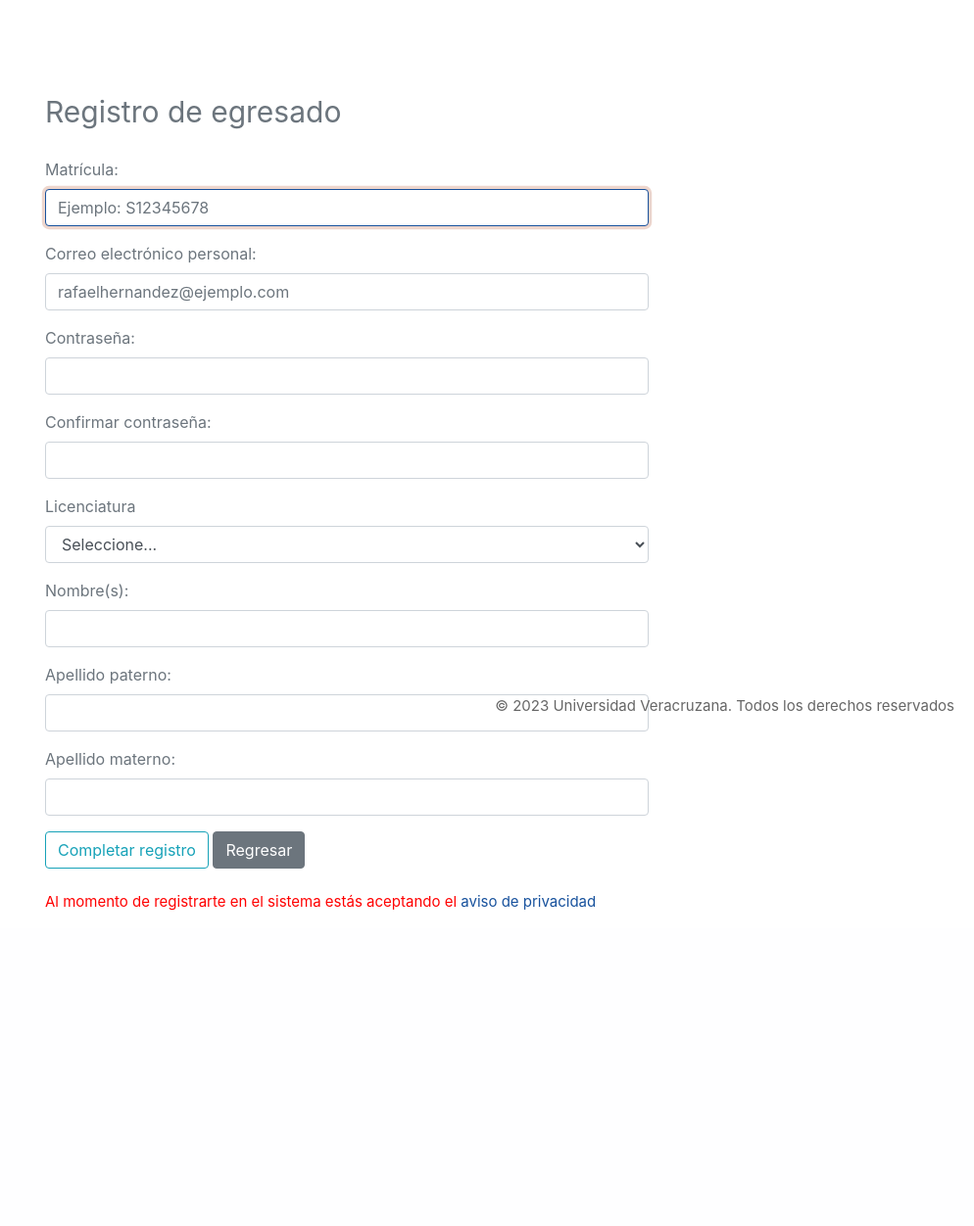
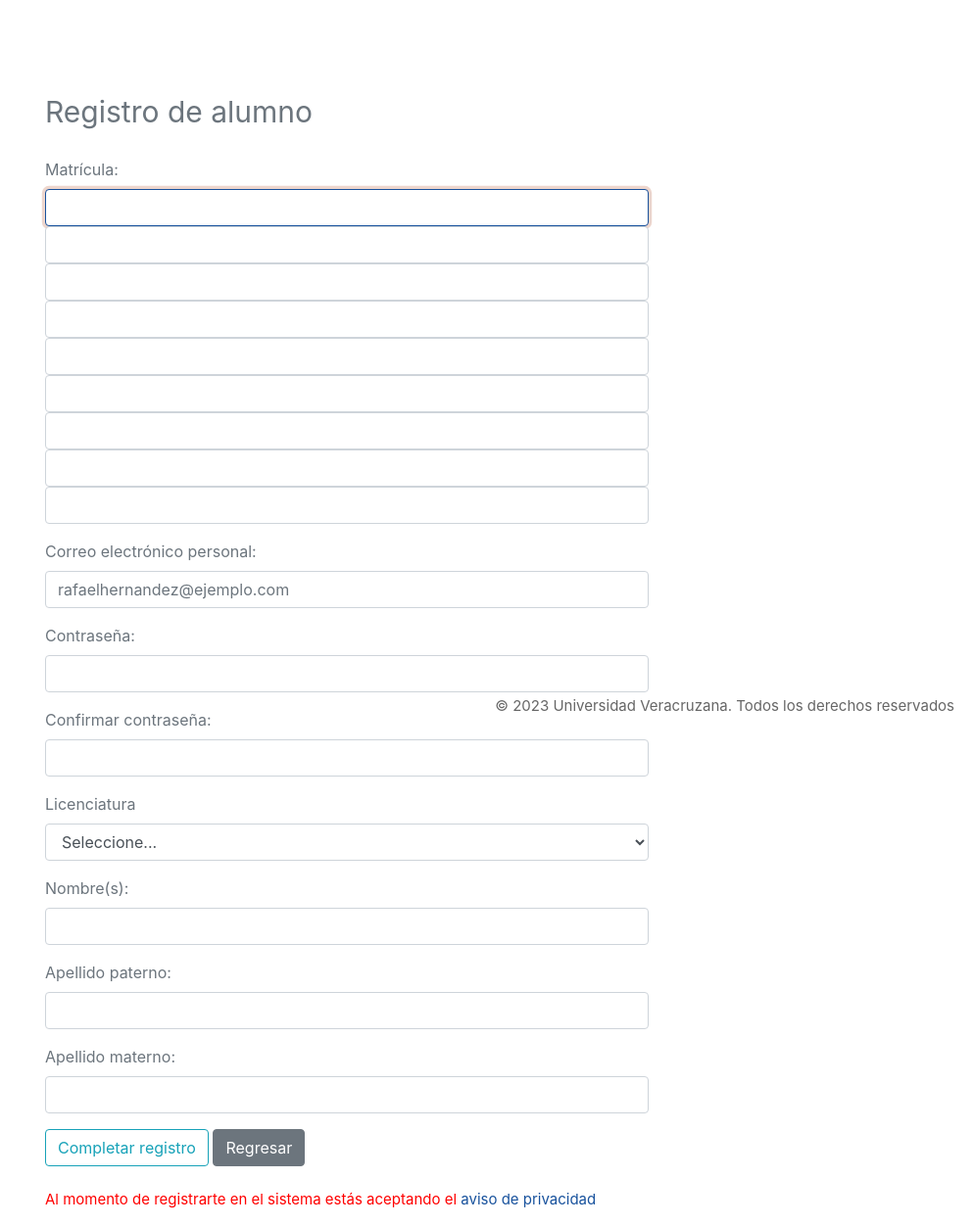
Before and after one commit to VeggieCode/SSE-PRIV, a Django app: page /signup/ in a window 1280 px wide. Shown: the part 52-1304 px from the top of the page at 98% size, without its empty margins (286-1280 px from the left). Before the commit the page ends 982 px from the top, so only its background shows below. Run offline with Django 4.2, Linux system fonts and the light colour scheme; some libraries are stand-ins or nearby versions; some web fonts are replaced.

Commit message:
Cambios en la interfaz

```diff
--- a/seguimiento_egresados/static/css/custom.css
+++ b/seguimiento_egresados/static/css/custom.css
@@ -45,6 +45,11 @@ body {
 .subtitulo-principal {
     display: flex;
     justify-content: center;
+}
+
+.matricula-container {
+    display: inline-flex;
+    margin-right: 10px;
 }
 
 .fill {
--- a/seguimiento_egresados/student_module/forms.py
+++ b/seguimiento_egresados/student_module/forms.py
@@ -5,7 +5,31 @@ from .models import *
 from django.utils.translation import gettext_lazy as _
 from django.forms import ModelForm
 
+class MatriculaWidget(forms.MultiWidget):
+    def __init__(self, attrs=None):
+        widgets = [
+            TextInput(attrs={'size': '1', 'maxlength': '1'}),
+            TextInput(attrs={'size': '1', 'maxlength': '1'}),
+            TextInput(attrs={'size': '1', 'maxlength': '1'}),
+            TextInput(attrs={'size': '1', 'maxlength': '1'}),
+            TextInput(attrs={'size': '1', 'maxlength': '1'}),
+            TextInput(attrs={'size': '1', 'maxlength': '1'}),
+            TextInput(attrs={'size': '1', 'maxlength': '1'}),
+	    	TextInput(attrs={'size': '1', 'maxlength': '1'}),
+            TextInput(attrs={'size': '1', 'maxlength': '1'})
+        ]
+        super().__init__(widgets, attrs)
 
+    def decompress(self, value):
+        if value:
+            return list(value)
+        else:
+            return [None] * 9
+
+    def as_widget(self, attrs=None, **kwargs):
+        attrs = attrs or {}
+        attrs['class'] = 'matricula-container'
+        return super().as_widget(attrs, **kwargs)
 
 class UpperField(forms.CharField):
 
@@ -14,13 +38,11 @@ class UpperField(forms.CharField):
 
 class SignupUserForm(UserCreationForm):
     matricula_validator = RegexValidator(
-        r'S(1[4-9]|1[0-9]|19)\d{6}$',
-        'La matrícula no es válida'
+        r'S(1[4-9]|[2-9][0-9])\d{6}$',
+        'Por favor ingrese una matrícula válida'
     )
 
-
-
-    username = UpperField(required=True, widget=forms.TextInput(attrs={'placeholder': 'Ejemplo: S12345678'}), validators=[matricula_validator])
+    username = UpperField(required=True, widget=MatriculaWidget(attrs={'placeholder': '', 'class': 'matricula-container'}), validators=[matricula_validator])
     username.label = 'Matrícula:'
 
     first_name = forms.CharField(max_length=30, required=True, widget=forms.TextInput(attrs={'placeholder': ''}))
--- a/seguimiento_egresados/student_module/templates/student_module/login.html
+++ b/seguimiento_egresados/student_module/templates/student_module/login.html
@@ -31,7 +31,7 @@
                         <button class="btn submit-button btn-block" type="submit", name="guardar">Iniciar sesión</button>
                         {% endbuttons %}
                         <div class="subtitulo-principal">
-                            <a href="{% url 'student_module:signup'%}">Registrar egresado</a>
+                            <a href="{% url 'student_module:signup'%}">Registro de alumno</a>
                         </div>
                         <div class="subtitulo-principal">
                             <a href="{% url 'student_module:privacy_notice'%}" target="_blank">Aviso de Privacidad</a>
--- a/seguimiento_egresados/student_module/templates/student_module/signup.html
+++ b/seguimiento_egresados/student_module/templates/student_module/signup.html
@@ -5,7 +5,7 @@
     <div class="row-2 subtitulo-principal">
         <div class="col-6 my-5 pad-content">
             <div class="subtitulo-pag">
-                Registro de egresado
+                Registro de alumno
             </div>
             <br>
                 <form method="POST" action="{% url 'student_module:signup'%}">
@@ -25,3 +25,15 @@
             </form>
     </div>
 {% endblock %}
+
+{% block scripts %}
+    <script type="text/javascript">
+        $(document).ready(function() {
+            $('input[name="matricula[]"]').keyup(function() {
+                if ($(this).val().length == $(this).attr('maxlength')) {
+                    $(this).next().focus();
+                }
+            });
+        });
+    </script>
+{% endblock %}
--- a/seguimiento_egresados/student_module/views.py
+++ b/seguimiento_egresados/student_module/views.py
@@ -138,7 +138,7 @@ def signup(request):
             # Guardar el usuario
             user = form.save()
             # Crear el objeto estudiante y asignar el usuario
-            alumno = Student(matricula=form.cleaned_data.get('username'),
+            alumno = Student(matricula=form.cleaned_data.get('username').upper(),
                               nombre=form.cleaned_data.get('first_name'),
                               apellido_paterno=form.cleaned_data.get('last_name'),
                               apellido_materno=form.cleaned_data.get('apellido_materno'),
```
